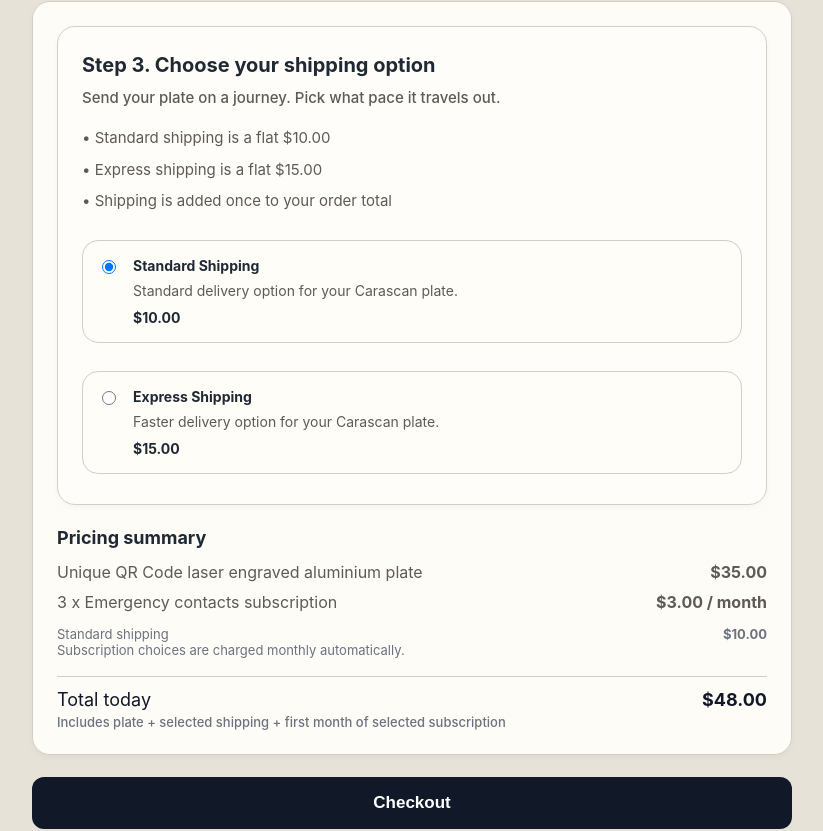
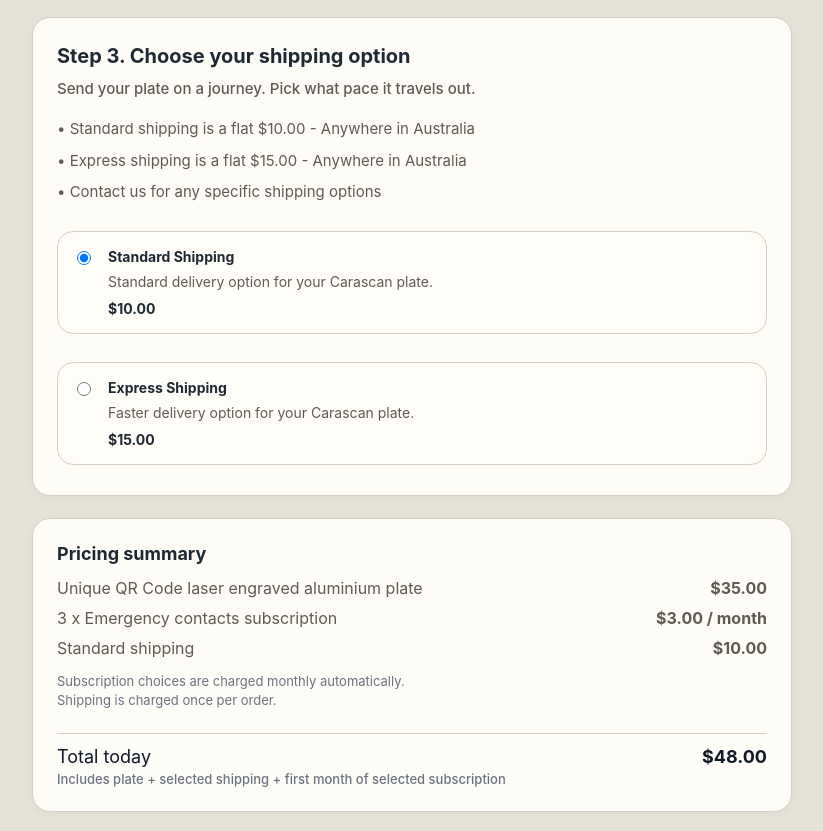
Before and after one commit to Carascan/carascan-platform, a Next.js app: page /buy in a window 1280 px wide. Shown: the part 1332-2163 px from the top of the page, without its empty margins (228-1051 px from the left). Built offline with nearby package versions, Linux system fonts and the light colour scheme.

Commit message:
Buy: add shipping step, fix layout structure, and finalise pricing summary

```diff
--- a/app/buy/page.tsx
+++ b/app/buy/page.tsx
@@ -8,7 +8,10 @@ const HERO_IMAGE_URL =
 
 export default function Buy() {
   const [emergencyPlan, setEmergencyPlan] = useState<"3" | "10">("3");
-  const [shippingOption, setShippingOption] = useState<"standard" | "express">("standard");
+  const [shippingOption, setShippingOption] = useState<"standard" | "express">(
+    "standard"
+  );
+
   const platePrice = 35;
   const standardSubscription = 3;
   const upgradeSubscription = 5;
@@ -113,6 +116,7 @@ export default function Buy() {
               home. Be part of our growing community keeping each other safe.
             </h1>
           </div>
+
           <div
             style={{
               background: "rgba(255,253,249,0.94)",
@@ -159,16 +163,31 @@ export default function Buy() {
               }}
             >
               <div>• 90 x 90mm aluminium plate, 2mm thickness</div>
-              <div>• Unique Carascan QR code for your personal public page access</div>
+              <div>
+                • Unique Carascan QR code for your personal public page access
+              </div>
               <div>• Laser engraved for durable outdoor use</div>
-              <div>• Powdercoated in a clear finish for a long life in the elements</div>
-              <div>• Customer contact personalisation required after purchase is finalised</div>
-              <div>• Industrial adhesive as standard mounting method (sold separately)</div>
+              <div>
+                • Powdercoated in a clear finish for a long life in the elements
+              </div>
+              <div>
+                • Customer contact personalisation required after purchase is
+                finalised
+              </div>
+              <div>
+                • Industrial adhesive as standard mounting method (sold
+                separately)
+              </div>
             </div>
           </div>
 
           <form action="/api/checkout/create" method="post">
             <input type="hidden" name="mounting_method" value="adhesive" />
+            <input
+              type="hidden"
+              name="shipping_option"
+              value={shippingOption}
+            />
 
             <div
               style={{
@@ -206,7 +225,6 @@ export default function Buy() {
                 Select the subsription option that works for you.
               </div>
 
-
               <div
                 style={{
                   color: "#5F5A54",
@@ -218,12 +236,25 @@ export default function Buy() {
               >
                 <div>• "Virtual Doorknock" - included in all subsriptions</div>
                 <div>• Report Location - included in all subsriptions</div>
-              <div>• Customer preferences for contact are always controlled by you</div>
-              <div>• Add up to three emergency contacts who will be alerted by SMS and Email in an emergecny</div>
-              <div>• Need more people aware? Choose up the option for up to 10 emergency contacts. </div>
-              <div>• Emergency contacts are always sent and email and SMS so your loved ones are informed</div>
+                <div>
+                  • Customer preferences for contact are always controlled by
+                  you
                 </div>
-              <div style={{ display: "grid", gap: 12 }}>
+                <div>
+                  • Add up to three emergency contacts who will be alerted by
+                  SMS and Email in an emergecny
+                </div>
+                <div>
+                  • Need more people aware? Choose up the option for up to 10
+                  emergency contacts.
+                </div>
+                <div>
+                  • Emergency contacts are always sent and email and SMS so your
+                  loved ones are informed
+                </div>
+              </div>
+
+              <div style={{ display: "grid", gap: 12, marginTop: 16 }}>
                 <label
                   style={{
                     display: "flex",
@@ -277,7 +308,9 @@ export default function Buy() {
                         lineHeight: 1.5,
                       }}
                     >
-                      Standard monthly subscription for up to three (3) emergency contacts (1 x email and phone number per contact)
+                      Standard monthly subscription for up to three (3)
+                      emergency contacts (1 x email and phone number per
+                      contact)
                     </div>
                     <div
                       style={{
@@ -344,7 +377,8 @@ export default function Buy() {
                         lineHeight: 1.5,
                       }}
                     >
-                      Premium monthly subscription for up to ten (10) emergency contacts (1 x email and phone number per contact)
+                      Premium monthly subscription for up to ten (10) emergency
+                      contacts (1 x email and phone number per contact)
                     </div>
 
                     <div
@@ -356,22 +390,11 @@ export default function Buy() {
                     >
                       $5.00 / month ($60 per year unless cancelled)
                     </div>
-
                   </div>
                 </label>
               </div>
             </div>
 
-            <div
-              style={{
-                border: "1px solid #D4CEC4",
-                borderRadius: 18,
-                padding: 24,
-                marginBottom: 22,
-                background: "rgba(255,253,249,0.94)",
-                boxShadow: "0 2px 6px rgba(0,0,0,0.04)",
-              }}
-            >
             <div
               style={{
                 border: "1px solid #D4CEC4",
@@ -418,9 +441,13 @@ export default function Buy() {
                   marginBottom: 16,
                 }}
               >
-                <div>• Standard shipping is a flat $10.00</div>
-                <div>• Express shipping is a flat $15.00</div>
-                <div>• Shipping is added once to your order total</div>
+                <div>
+                  • Standard shipping is a flat $10.00 - Anywhere in Australia
+                </div>
+                <div>
+                  • Express shipping is a flat $15.00 - Anywhere in Australia
+                </div>
+                <div>• Contact us for any specific shipping options</div>
               </div>
 
               <div style={{ display: "grid", gap: 12 }}>
@@ -559,6 +586,17 @@ export default function Buy() {
                 </label>
               </div>
             </div>
+
+            <div
+              style={{
+                border: "1px solid #D4CEC4",
+                borderRadius: 18,
+                padding: 24,
+                marginBottom: 22,
+                background: "rgba(255,253,249,0.94)",
+                boxShadow: "0 2px 6px rgba(0,0,0,0.04)",
+              }}
+            >
               <div
                 style={{
                   fontSize: 18,
@@ -596,13 +634,7 @@ export default function Buy() {
                   </span>
                   <strong>${subscriptionPrice}.00 / month</strong>
                 </div>
-<div
-  style={{
-    marginTop: 4,
-    fontSize: 13,
-    color: "#6b7280",
-  }}
->
+
                 <div
                   style={{
                     display: "flex",
@@ -617,8 +649,20 @@ export default function Buy() {
                   </span>
                   <strong>${shippingPrice}.00</strong>
                 </div>
-  Subscription choices are charged monthly automatically.
+
+                <div
+                  style={{
+                    marginTop: 4,
+                    marginBottom: 4,
+                    fontSize: 13,
+                    color: "#6b7280",
+                    lineHeight: 1.5,
+                  }}
+                >
+                  <div>Subscription choices are charged monthly automatically.</div>
+                  <div>Shipping is charged once per order.</div>
                 </div>
+
                 <div
                   style={{
                     marginTop: 8,
@@ -641,7 +685,8 @@ export default function Buy() {
                         marginTop: 4,
                       }}
                     >
-        Includes plate + selected shipping + first month of selected subscription
+                      Includes plate + selected shipping + first month of selected
+                      subscription
                     </div>
                   </span>
                   <strong>${totalToday}.00</strong>
```
Lines whose indentation alone changed are shown as unchanged.
